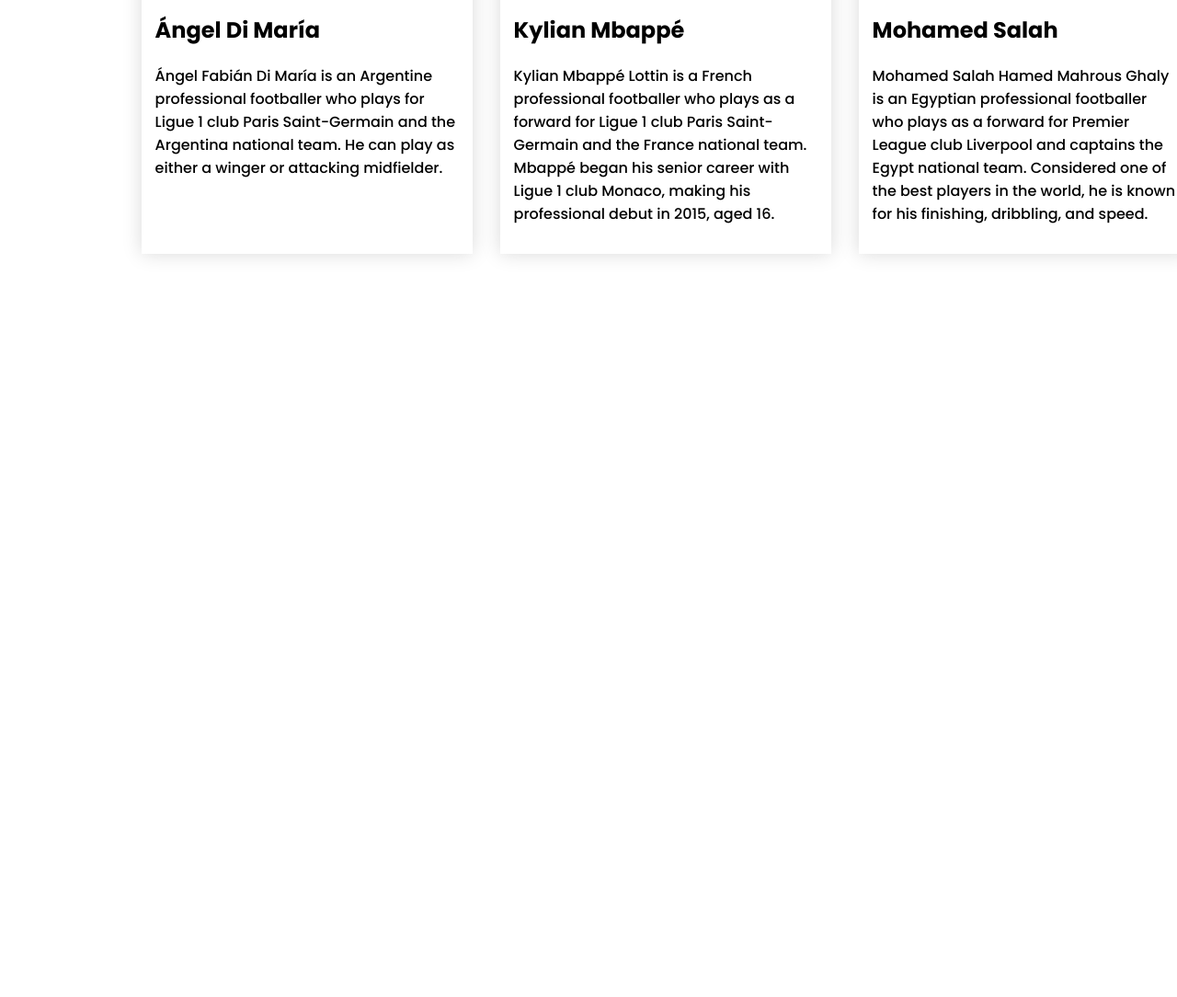
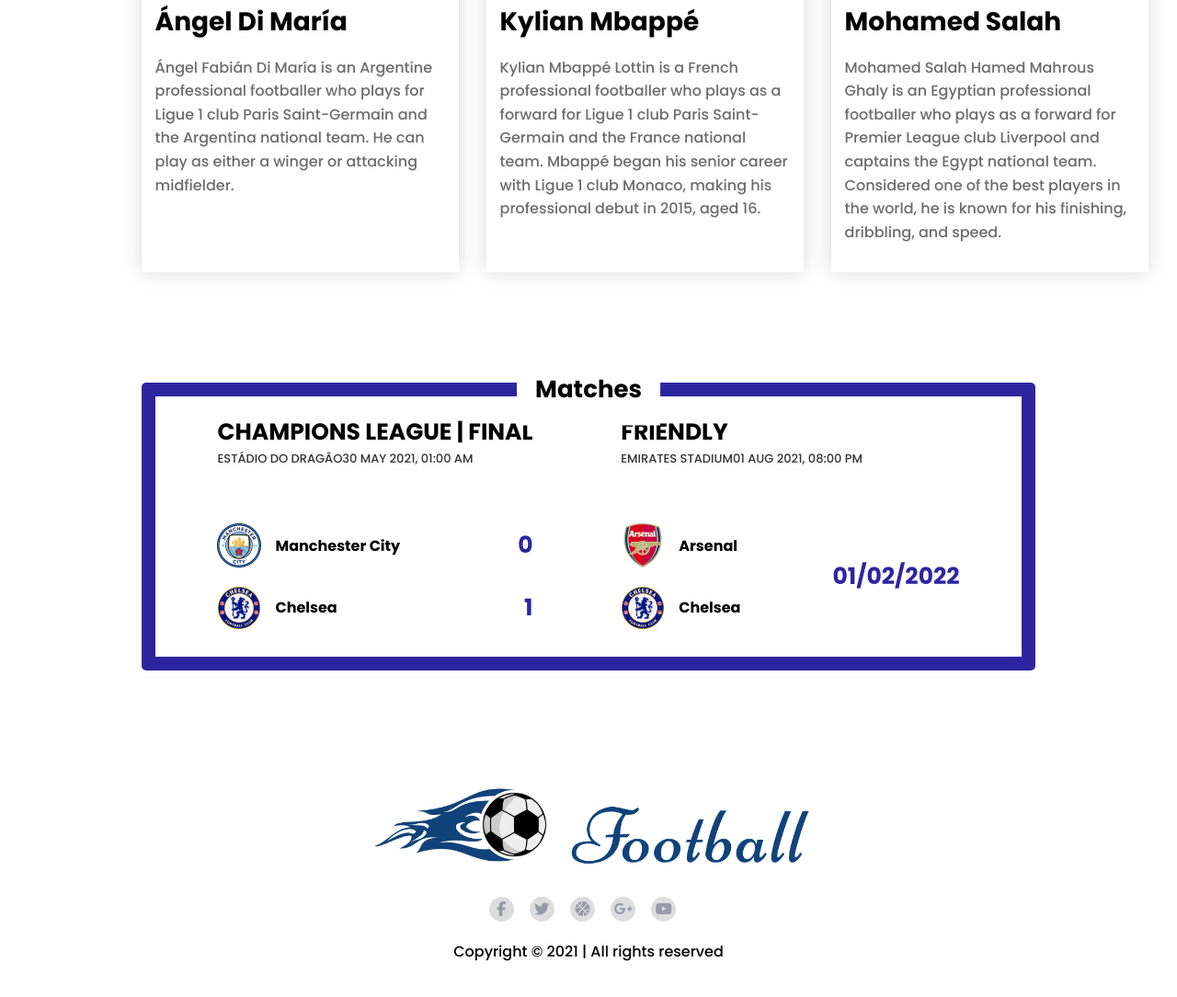
Before and after one commit to Ifthakharmahmud/responsive-football, a plain HTML site: page index.html in a window 1280 px wide. Shown: the part 2347-3431 px from the top of the page at 92% size. Before the commit the page ends 2693 px from the top, so only its background shows below. Drawn offline with Linux system fonts and the light colour scheme.

Commit message:
Responsive Done

```diff
--- a/css/responsive.css
+++ b/css/responsive.css
@@ -0,0 +1,81 @@
+/* Tablet Responsive Design  */
+
+@media only screen and (max-width:992px){
+    header{
+        padding: 20px;
+    }
+    .main-menu{
+        display:none;
+    }
+
+    .half-width{
+        width:100%;
+        text-align:center;
+    }
+
+    .hero-content {
+        flex-direction: column;
+        margin-top:10px;
+    }
+
+    .half-width h1 {
+        font-size:30px;
+        text-align:center;
+    }
+    a.common-btn{
+        margin-left: auto !important;
+        margin-right: auto !important;
+    }
+
+    .half-width img{
+        margin-top: 40px;
+        width: 50%;
+    }
+
+    .container{
+        margin: 30px 100px;
+    }
+    section.players{
+        grid-template-columns: repeat(2, 1fr);
+    }
+
+    .matches{
+        flex-direction: column;
+
+    }
+    .recipient{
+        justify-content:space-between;
+    }
+    .match{
+        margin-bottom: 40px;
+    }
+    .footer-content img {
+        width: 100%;
+
+    }
+}
+
+
+/* Mobile Responsive Design  */
+
+@media only screen and (max-width:688px){
+    .container {
+        margin: 30px;
+    }
+    section.players{
+        grid-template-columns: repeat(1, 1fr);
+    }
+
+    .player {
+        width: 100%;
+    }
+
+    .recipient {
+        display: flex;
+        flex-direction: column;
+        align-items: flex-start;
+    }
+    .playing-time{
+        margin-left: 0;
+    }
+}
--- a/css/style.css
+++ b/css/style.css
@@ -74,6 +74,9 @@
     display:flex;
     align-items: center;
 }
+.hero-content:hover .half-width img{
+    transform: scale(1.1);
+}
 .half-width{
     width: 50%;
 }
@@ -82,7 +85,8 @@
     color: #fff;
 }
 .half-width img{
-    width:100%
+    width:100%;
+    transition:0.5s;
 }
 
 /* Players area css  */
@@ -93,7 +97,7 @@
     grid-row-gap: 27px;
 }
 .player{
-    width:330px;
+    width:315px;
     padding: 15px;
     box-shadow: 0 0 20px rgba(0, 0, 0, 0.15);;
 }
@@ -103,5 +107,127 @@
 }
 
 .player-info h2{
+    font-size: 28px;
+    margin: 15px 0 10px 0;
+}
+.player-info p{
+    font-size: 16px;
+    color: #6C6C6C;
+    line-height:1.6
+}
+
+
+/* Matches Styles    */
+section.matches-dashboard {
+    margin: 120px 0;
+    border: 15px solid #2D25A0;
+    padding: 20px;
+    border-radius: 5px;
+    position: relative;
+}
+.matches {
+    display: flex;
+    justify-content: space-around;
+}
+h2.dashboard-title {
+    position: absolute;
+    top: -30px;
+    left: 50%;
+    transform: translate(-50%, -50%);
+    background: #ffff;
+    padding: 20px;
+    font-size: 26px;
+}
+.teams {
+    display: flex;
+    justify-content: space-between;
+    align-items: center;
+}
+
+.team {
+    display: flex;
+    align-items: center;
+}
+.match h3{
+    font-size:25px;
+    margin: 0;
+}
+.match p{
+    font-size:13px;
+    margin: 0;
+    color: #333;
+    margin-bottom: 50px;
+}
+
+.team h4 {
+    margin-left: 15px;
+}
+
+.result h3{
+    color: #2D25A0;
+}
+
+.recipient {
+    display: flex;
+    justify-content: space-evenly;
+    align-items: center;
+}
+
+.recipient-logo div {
+    display: flex;
+    align-items: center;
+}
+
+.recipient-logo div h4 {
+    margin-left: 15px;
+}
+
+
+.playing-time {
+    margin-left: 100px;
+    color: #2D25A0;
+}
+
+/* Footer Area CSS Start  */
+
+footer{
+    margin-top: 120px;
 
 }
+
+.footer-content img {
+    width: 480px;
+    /
+}
+
+.footer-content {
+    text-align: center;
+}
+
+.footer-content ul {
+    margin: 0;
+    padding: 0;
+    list-style: none;
+}
+
+.footer-content ul li {
+    display: inline-block;
+    margin-right: 13px;
+}
+
+.footer-content ul li a {
+    font-size: 16px;
+    color: #969BAB;
+    width: 27px;
+    height: 27px;
+    background: #ddd;
+    border-radius: 50%;
+    display: block;
+    text-align: center;
+    line-height: 1.8;
+}
+
+
+.footer-content p {
+    margin-top: 20px;
+}
--- a/index.html
+++ b/index.html
@@ -137,6 +137,73 @@
             </div>
 
         </section>
+
+        <!-- matches area start   -->
+        <section class="matches-dashboard">
+            <h2 class="dashboard-title">Matches</h2>
+            <div class="matches">
+                <div class="match">
+                    <h3>CHAMPIONS LEAGUE  | FINAL</h3>
+                    <p>ESTÁDIO DO DRAGÃO30 MAY 2021, 01:00 AM</p>
+                    <div class="teams">
+                        <div class="team">
+                            <img src="images/43.png" alt="">
+                            <h4>Manchester City</h4>
+                        </div>
+
+                        <div class="result">
+                            <h3>0</h3>
+                        </div>
+                    </div>
+                    <div class="teams">
+                        <div class="team">
+                            <img src="images/8.png" alt="">
+                            <h4>Chelsea</h4>
+                        </div>
+
+                        <div class="result">
+                            <h3>1</h3>
+                        </div>
+                    </div>
+                </div>
+
+                <div class="match">
+                    <h3>FRIENDLY</h3>
+                    <p>EMIRATES STADIUM01 AUG 2021, 08:00 PM</p>
+                    <div class="recipient">
+                        <div class="recipient-logo">
+                            <div class="team-1">
+                                <img src="images/3.png" alt="">
+                                 <h4>Arsenal</h4>
+                            </div>
+
+                            <div class="team-2">
+                                <img src="images/8.png" alt="">
+                                <h4>Chelsea</h4>
+                            </div>
+                        </div>
+                        <div class="playing-time">
+                            <h3>01/02/2022</h3>
+                        </div>
+                    </div>
+                </div>
+            </div>
+        </section>
+        <!-- Footer Area Start   -->
+        <footer>
+            <div class="footer-content">
+                <img src="images/Logo.png" alt="">
+                <ul>
+                    <li><a href="#"><i class="fab fa-facebook-f"></i></a></li>
+                    <li><a href="#"><i class="fab fa-twitter"></i></a></li>
+                    <li><a href="#"><i class="fas fa-basketball-ball"></i></a></li>
+                    <li><a href="#"><i class="fab fa-google-plus-g"></i></a></li>
+                    <li><a href="#"><i class="fab fa-youtube"></i></a></li>
+                </ul>
+
+                <p> Copyright &copy; 2021 | All rights reserved</p>
+            </div>
+        </footer>
     </div>
 
 </body>
```
Also changed, not shown: images/3.png (added), images/43.png (added), images/8.png (added).
